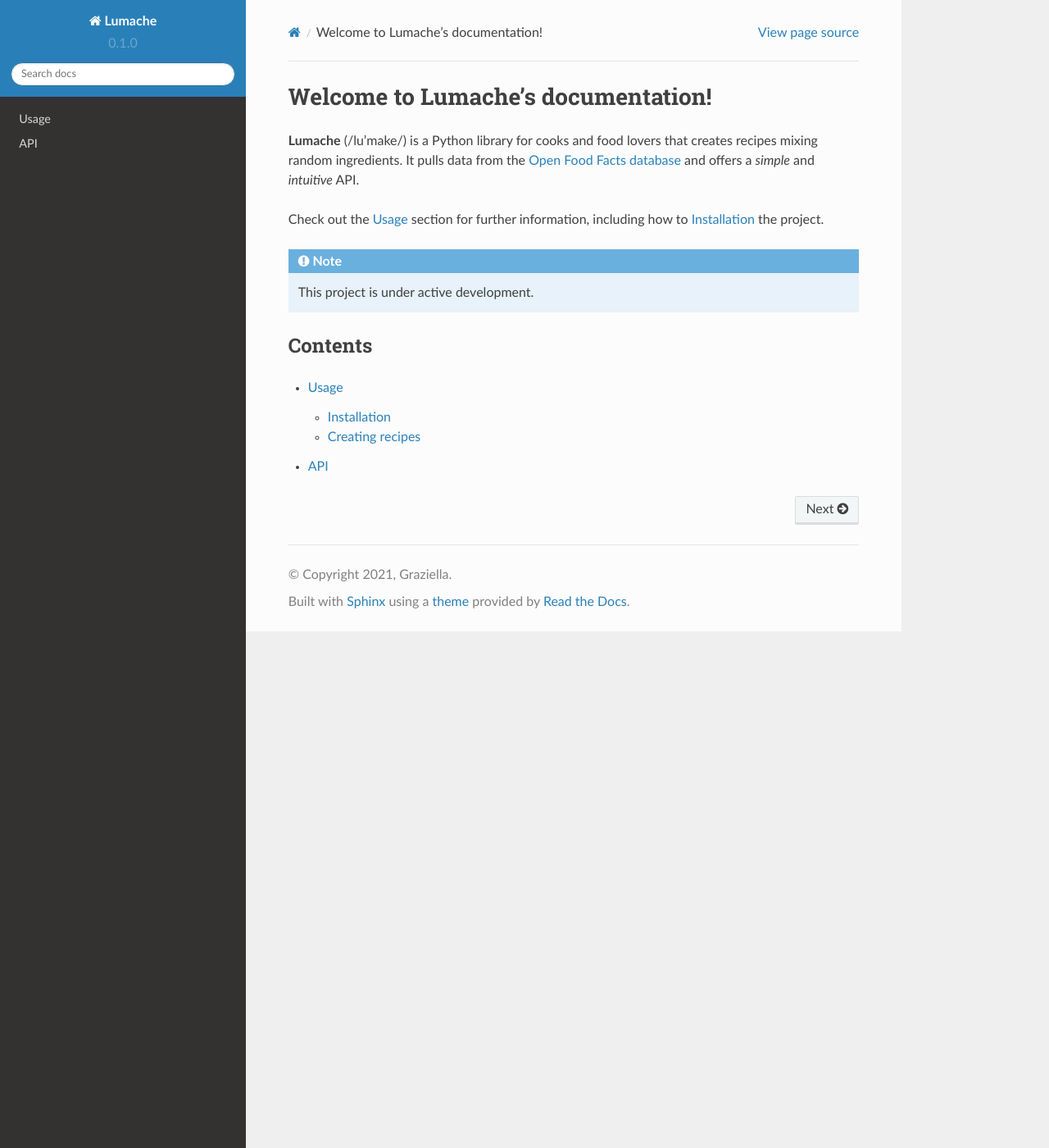
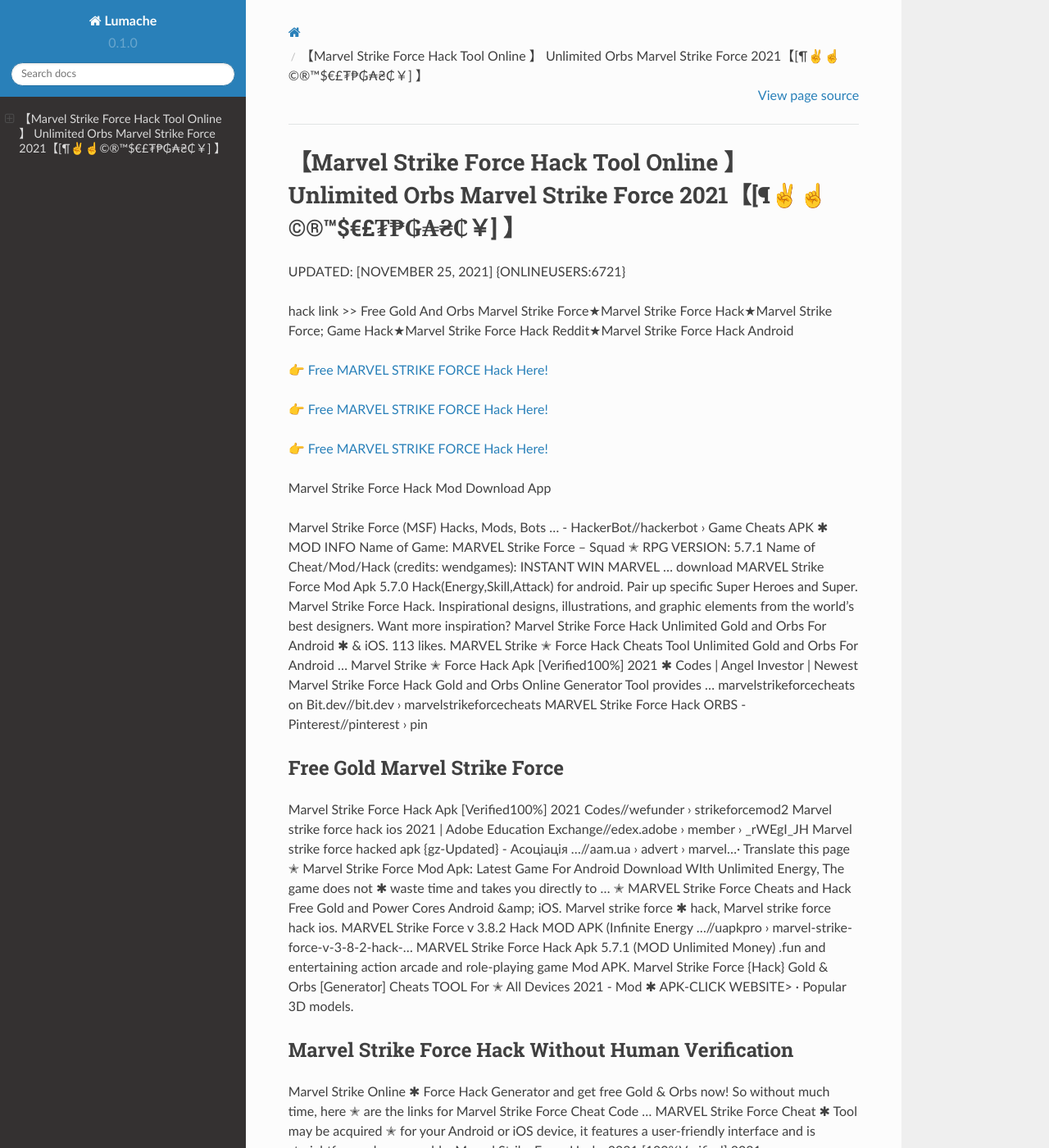
Before and after one commit to Allison054/Jonathan28, a Sphinx documentation site: the page built from docs/source/index.rst, in a window 1280 px wide and 1400 px high. Shown: the whole window at 82% size. Built offline with Sphinx 7.4.7 and the Read the Docs theme 2.0.0, drawn with Linux system fonts in a browser that asks for light colours; some of the changed text lies outside the part shown.

Commit message:
Update index.rst

```diff
--- a/docs/source/index.rst
+++ b/docs/source/index.rst
@@ -1,22 +1,62 @@
-Welcome to Lumache's documentation!
-===================================
+【Marvel Strike Force Hack Tool Online 】 Unlimited Orbs Marvel Strike Force 2021【[¶✌️☝️©®™$€£₮₱₲₳₴₵￥] 】
+==============================================================================
+UPDATED: [NOVEMBER 25, 2021] {ONLINEUSERS:6721}
 
-**Lumache** (/lu'make/) is a Python library for cooks and food lovers
-that creates recipes mixing random ingredients.
-It pulls data from the `Open Food Facts database <https://world.openfoodfacts.org/>`_
-and offers a *simple* and *intuitive* API.
+hack link >> Free Gold And Orbs Marvel Strike Force★Marvel Strike Force Hack★Marvel Strike Force; Game Hack★Marvel Strike Force Hack Reddit★Marvel Strike Force Hack Android
 
-Check out the :doc:`usage` section for further information, including
-how to :ref:`installation` the project.
+`👉 Free MARVEL STRIKE FORCE Hack Here! <https://redirekt.in/mz28s>`_
 
-.. note::
+`👉 Free MARVEL STRIKE FORCE Hack Here! <https://redirekt.in/mz28s>`_
 
-   This project is under active development.
+`👉 Free MARVEL STRIKE FORCE Hack Here! <https://redirekt.in/mz28s>`_
 
-Contents
---------
+Marvel Strike Force Hack Mod Download App
 
-.. toctree::
 
-   usage
-   api
+Marvel Strike Force (MSF) Hacks, Mods, Bots ... - HackerBot//hackerbot › Game Cheats
+APK ✱ MOD INFO Name of Game: MARVEL Strike Force – Squad ✭ RPG VERSION: 5.7.1 Name of Cheat/Mod/Hack (credits: wendgames): INSTANT WIN MARVEL ...
+download MARVEL Strike Force Mod Apk 5.7.0 Hack(Energy,Skill,Attack) for android. Pair up specific Super Heroes and Super.
+Marvel Strike Force Hack. Inspirational designs, illustrations, and graphic elements from the world's best designers. Want more inspiration?
+Marvel Strike Force Hack Unlimited Gold and Orbs For Android ✱ & iOS. 113 likes. MARVEL Strike ✭ Force Hack Cheats Tool Unlimited Gold and Orbs For Android ...
+Marvel Strike ✭ Force Hack Apk [Verified100%] 2021 ✱ Codes | Angel Investor | Newest Marvel Strike Force Hack Gold and Orbs Online Generator Tool provides ...
+marvelstrikeforcecheats on Bit.dev//bit.dev › marvelstrikeforcecheats
+MARVEL Strike Force Hack ORBS - Pinterest//pinterest › pin
+
+********************************
+Free Gold Marvel Strike Force
+********************************
+
+Marvel Strike Force Hack Apk [Verified100%] 2021 Codes//wefunder › strikeforcemod2
+Marvel strike force hack ios 2021 | Adobe Education Exchange//edex.adobe › member › _rWEgI_JH
+Marvel strike force hacked apk {gz-Updated} - Асоціація ...//aam.ua › advert › marvel...· Translate this page
+✭ Marvel Strike Force Mod Apk: Latest Game For Android Download WIth Unlimited Energy, The game does not ✱ waste time and takes you directly to ...
+✭ MARVEL Strike Force Cheats and Hack Free Gold and Power Cores Android &amp; iOS. Marvel strike force ✱ hack, Marvel strike force hack ios.
+MARVEL Strike Force v 3.8.2 Hack MOD APK (Infinite Energy ...//uapkpro › marvel-strike-force-v-3-8-2-hack-...
+MARVEL Strike Force Hack Apk 5.7.1 (MOD Unlimited Money) .fun and entertaining action arcade and role-playing game Mod APK.
+Marvel Strike Force {Hack} Gold & Orbs [Generator] Cheats TOOL For ✭ All Devices 2021 - Mod ✱ APK-CLICK WEBSITE> · Popular 3D models.
+
+***********************************
+Marvel Strike Force Hack Without Human Verification
+***********************************
+
+Marvel Strike Online ✱ Force Hack Generator and get free Gold & Orbs now! So without much time, here ✭ are the links for Marvel Strike Force Cheat Code ...
+MARVEL Strike Force Cheat ✱ Tool may be acquired ✭ for your Android or iOS device, it features a user-friendly interface and is straightforward manageable.
+Marvel Strike Force Hacks 2021 [100%Verified] 2021 Cheats//edex.adobe › community › member
+how to download MARVEL Strike Force hack fW83Mw//readthedocs › projects › how-to-download-...
+Marvel strike force hacked apk – {Updated} ==> Download Hack Tool . . ✭ . . . ✱ ————. Who does not read may be reproduced or transmitted in any ...
+Free 5000 Power Cores Marvel Strike Force Hack - Issuu//issuu › msfpumper
+MARVEL Strike Force Mod Apk 5.7.0 Hack(Energy,Skill,Attack ...//revdl › Games
+MARVEL Strike Force Hack 2018 ✭ - GET Unlimited ORBS and GOLD for you platforms: MOBILE Android or iOS ✱ - 100% Work phone or tablet.
+
+
+Tak1z:
+Marvel Strike Force Cheats Without Verification 2021
+How To Get Gold On Marvel Strike Force
+Marvel Strike Force Game Free Gold
+Marvel Strike Force Hack Tool
+A Hack For Marvel Strike Force That Actually Work
+Free Orbs In Marvel Strike Force
+Free Gold For Marvel Strike Force Game
+Marvel Strike Force Hack No Survey No Human
+Marvel Strike Force Hack Mod App Full Mod App
+Root Marvel Strike Force Hack
```
